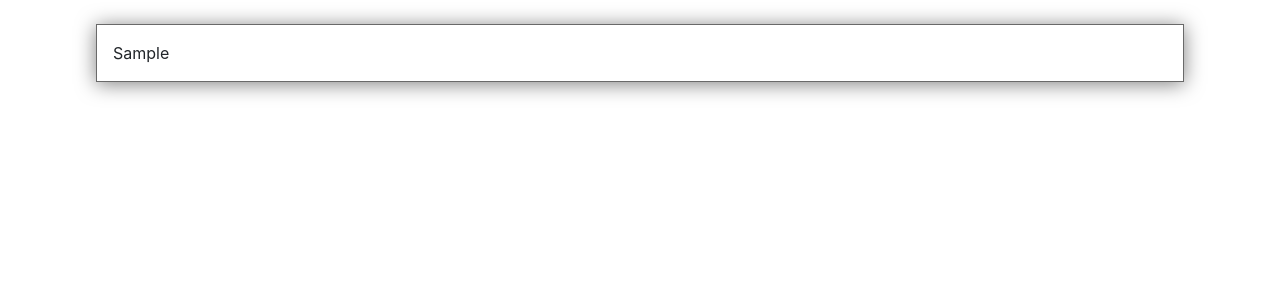
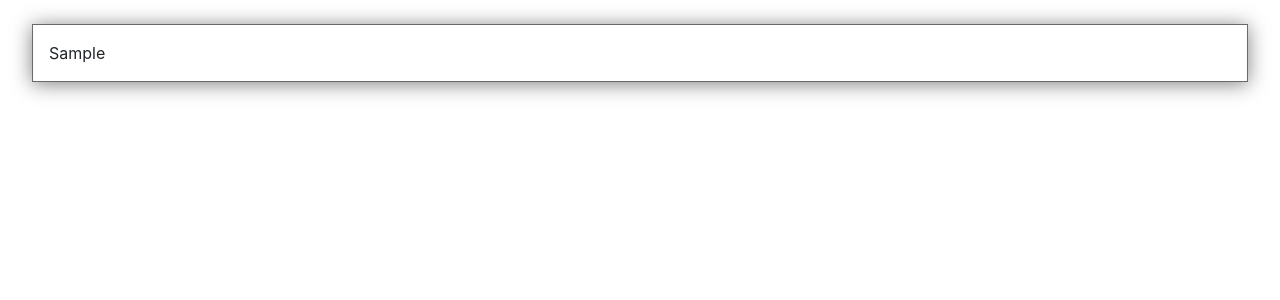
Before and after one commit to Ladivcr/WhyMex, a Django app: template posts/templates/mapa.html in a window 1280 px wide. Shown: the part 56-356 px from the top of the page. Run offline with Django 3.2, Linux system fonts and the light colour scheme; the template is opened without the code that fills it: most values are stand-ins (such as "Sample title", 1, 10 or a date in 2020); parts of the project's set-up code (start-up, migrations or seed data) failed here and were passed over; some libraries are stand-ins or nearby versions.

Commit message:
ACtualizacion de estilos.css

```diff
--- a/posts/static/css/estilos.css
+++ b/posts/static/css/estilos.css
@@ -46,7 +46,7 @@
 
 #containermap
 {
-    width: 85%;
+    width: 95%;
     padding: 1em;
     text-align: left;
     border: 1px solid rgb(105, 105, 105);
```
